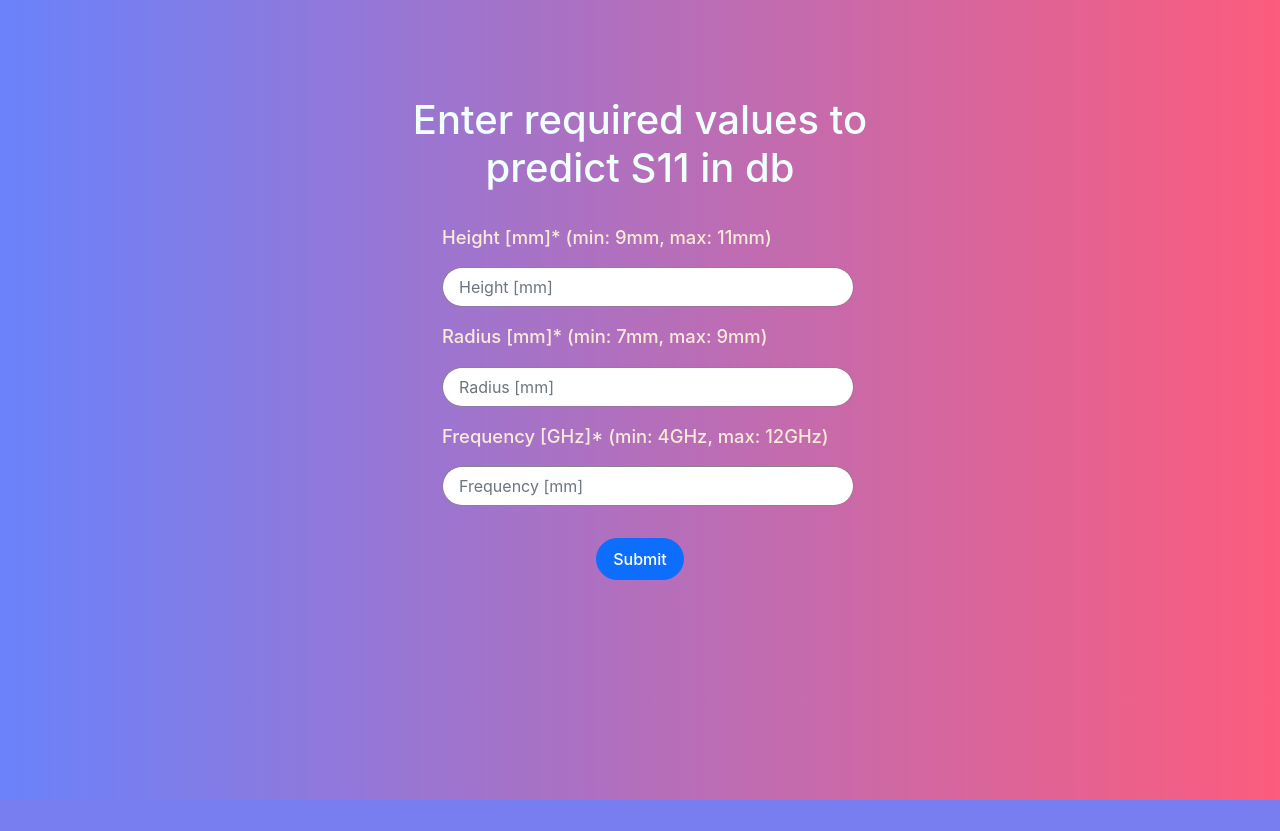
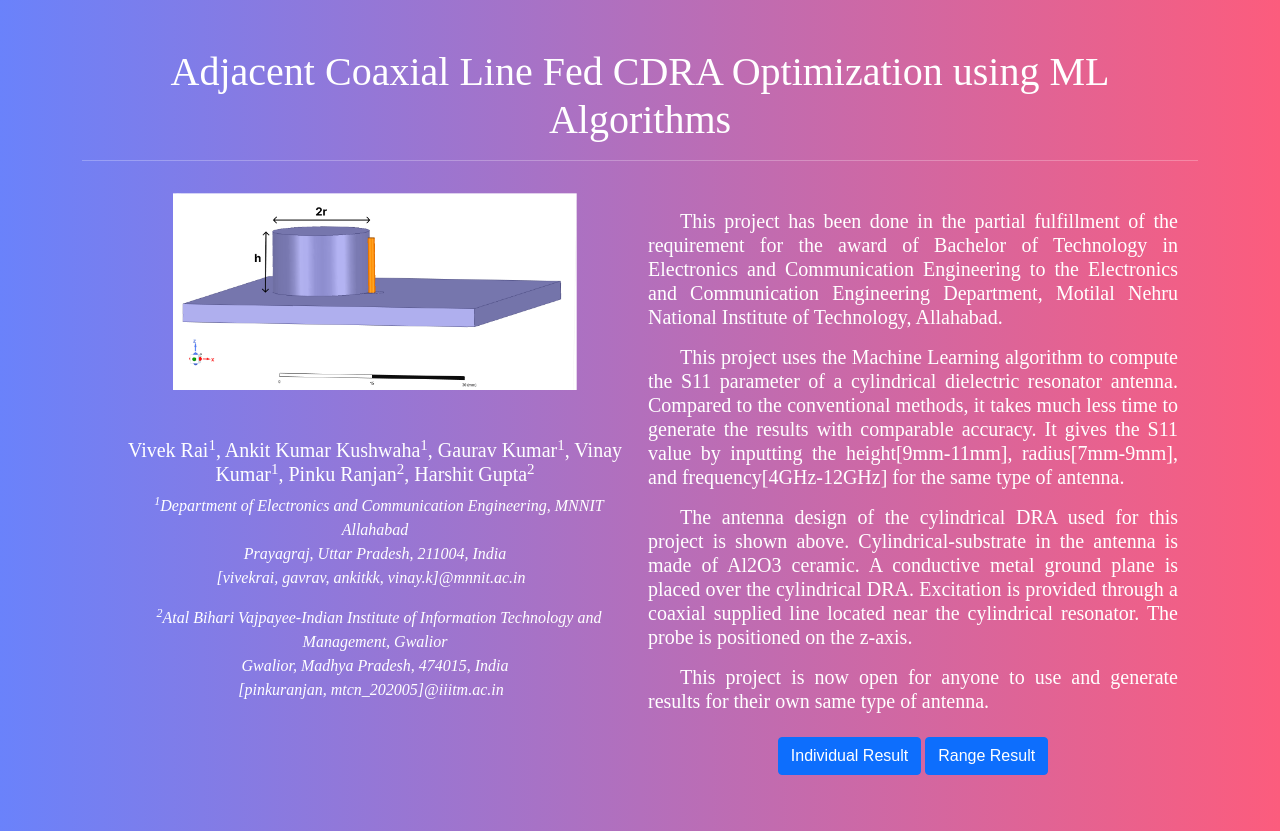
Before and after one commit to gauravk268/AntennaNet, a Flask app: page / in a window 1280 px wide. Before the commit the page ends 800 px from the top, so only its background shows below. Run offline with Flask 2, Linux system fonts and the light colour scheme; parts of the project's set-up code (start-up, migrations or seed data) failed here and were passed over.

Commit message:
added homepage updated route for single and range input

```diff
--- a/app.py
+++ b/app.py
@@ -1,7 +1,8 @@
 # Import libraries
 import numpy as np
-from flask import Flask, request, jsonify, render_template, make_response
+from flask import Flask, request, jsonify, render_template, make_response, url_for
 import pickle
+import os
 import pandas as pd
 
 
@@ -28,15 +29,21 @@ def predict_range(height, radius, freq):
     return final_result
 
 
+# for homepage
+@app.route("/", methods=['GET'])
+def homepage():
+    return render_template("index.html")
+
+
 # for single value
-@app.route("/", methods=['GET','POST'])
-def homepage():
+@app.route("/single", methods=['GET','POST'])
+def single():
     if(request.method=="POST"):
         print(request.form)
         output = predict(request.form["height"], request.form["radius"], request.form["freq"])
-        return render_template("index.html", result=output)
+        return render_template("single_input.html", result=output)
 
-    return render_template("index.html")
+    return render_template("single_input.html")
 
 
 # for range values
--- a/templates/index.html
+++ b/templates/index.html
@@ -20,41 +20,64 @@
 </head>
 
 <body>
-  <div class="container">
-    <div class="input-form container">
-      <h1>Enter required values to predict S11 in db</h1>
-      <form action="/" method="POST">
-        <div class="form-group mb-3">
-          <label>Height [mm]* (min: 9mm, max: 11mm)
-            <input type="text" class="form-control" name="height" placeholder="Height [mm]" required /></label>
+  <div class="container m-5 mx-auto text-white">
+    <h1 class="text-center">Adjacent Coaxial Line Fed CDRA Optimization using ML Algorithms</h3>
+      <hr />
+      <div class="container d-flex">
+        <div class="project-detail p-2">
+          <div class="p container m-2 text-center">
+            <img src="/static/antenna.png" alt="antenna-design">
+            <div class="my-5">
+              <h5>Vivek Rai<sup>1</sup>, Ankit Kumar Kushwaha<sup>1</sup>, Gaurav Kumar<sup>1</sup>, Vinay
+                Kumar<sup>1</sup>, Pinku Ranjan<sup>2</sup>, Harshit Gupta<sup>2</sup></h5>
+              <p><i class="text-italic m-2"><sup>1</sup>Department of Electronics and Communication Engineering, MNNIT
+                  Allahabad<br />
+                  Prayagraj, Uttar Pradesh, 211004, India<br />
+                  [<a href="mailto:vivekrai@mnnit.ac.in">vivekrai</a>, <a href="mailto:gavrav@mnnit.ac.in">gavrav</a>,
+                  <a href="mailto:ankitkk@mnnit.ac.in">ankitkk</a>, <a
+                    href="mailto:vinay.k@mnnit.ac.in">vinay.k</a>]@mnnit.ac.in</i></p>
+              <p><i class="text-italic m-2"><sup>2</sup>Atal Bihari Vajpayee-Indian Institute of Information Technology
+                  and Management, Gwalior<br />
+                  Gwalior, Madhya Pradesh, 474015, India<br />
+                  [<a href="mailto:pinkuranjan@iiitm.ac.in">pinkuranjan</a>, <a
+                    href="mailto:mtcn_202005@iiitm.ac.in">mtcn_202005</a>]@iiitm.ac.in</i></p>
+            </div>
+          </div>
         </div>
-        <div class="form-group mb-3">
-          <label>Radius [mm]* (min: 7mm, max: 9mm)
-            <input type="text" class="form-control" name="radius" placeholder="Radius [mm]" required /></label>
+        <div class="antenna-detail justify-center align-center text-justify p-2">
+          <h5 class="antenna-desc text-white my-4">
+            <p> This project has been done in the partial fulfillment of the
+              requirement for the award of Bachelor of Technology in Electronics and
+              Communication Engineering to the Electronics and Communication Engineering
+              Department, Motilal Nehru National Institute of Technology, Allahabad.</p>
+
+            <p>This project uses the Machine Learning algorithm to compute the S11 parameter of a cylindrical dielectric
+              resonator antenna. Compared to the conventional methods, it takes much less time to generate the results
+              with
+              comparable accuracy. It gives the S11 value by inputting the height[9mm-11mm], radius[7mm-9mm], and
+              frequency[4GHz-12GHz] for the same type of antenna.</p>
+
+            <p>The antenna design of the cylindrical DRA used for this project is shown above. Cylindrical-substrate in
+              the
+              antenna is made of Al2O3 ceramic. A conductive metal ground plane is placed over the cylindrical DRA.
+              Excitation
+              is provided through a coaxial supplied line located near the cylindrical resonator. The probe is
+              positioned on
+              the z-axis.</p>
+
+            <p>This project is now open for anyone to use and generate results for their own same type of antenna.</p>
+          </h5>
+          <button class="btn btn-primary"><a href="/single">Individual Result</a></button>
+          <button class="btn btn-primary"><a href="/range">Range Result</a></button>
         </div>
-        <div class="form-group mb-3">
-          <label>Frequency [GHz]* (min: 4GHz, max: 12GHz)
-            <input type="text" class="form-control" name="freq" placeholder="Frequency [mm]" required /></label>
-        </div>
-        <button class="btn btn-primary" type="submit">
-          Submit
-        </button>
-      </form>
+      </div>
 
-      {% if result %}
-      <div class="alert alert-success" role="alert">
-        S11 db value of antenna for given values is: {{result}}
-      </div>
-      {% endif %}
-    </div>
   </div>
 </body>
 <style>
   body {
     margin: 0;
-    font-family: -apple-system, BlinkMacSystemFont, "Segoe UI", "Roboto", "Oxygen",
-      "Ubuntu", "Cantarell", "Fira Sans", "Droid Sans", "Helvetica Neue",
-      sans-serif;
+    font-family: "Times New Roman", Times, serif;
     -webkit-font-smoothing: antialiased;
     -moz-osx-font-smoothing: grayscale;
     background: #fc5c7d;
@@ -68,95 +91,39 @@
     overflow: hidden;
   }
 
-  body .container {
-    display: grid;
-    justify-content: center;
-    align-content: center;
-    min-height: 700px;
+  body .container {}
+
+  .container .antenna-detail,
+  .container .project-detail {
+    flex: 1;
+    /* border: 2px solid red; */
   }
 
-  div.input-form {
-    max-width: 500px;
+  .container .antenna-detail {
     text-align: center;
-    color: azure;
   }
 
-  div.input-form .alert {
-    font-weight: 500;
+  .project-detail img {
+    width: 80%;
   }
 
-  div.input-form Form {
-    padding: 1.5rem;
-    border-radius: 5px;
-    min-width: 400px;
+  .antenna-detail .antenna-desc {
+    text-indent: 2rem;
+    text-align: justify;
   }
 
-  .input-form label {
-    display: block;
-    text-align: left;
-    padding-left: 1rem;
-    color: antiquewhite;
-    font-weight: 500;
-    font-size: 1.15rem;
+  .container .project-detail a {
+    text-decoration: none;
+    color: white;
   }
 
-  .input-form input {
-    display: block;
-    margin-top: 1rem;
-    height: 2.5rem;
-    border-radius: 200px;
-    border: 1px dotted grey;
-    padding: 0.5rem 1rem;
-    line-height: 1.5rem;
+  button.btn {
+    font-family: Arial, Helvetica, sans-serif;
   }
 
-  .input-form button {
-    border-radius: 200px;
-    padding: 0.5rem 1rem;
-    font-weight: 500;
-    margin-top: 1rem;
-  }
-
-  div.input-form {
-    max-width: 500px;
-    text-align: center;
-    color: azure;
-  }
-
-  div.input-form .alert {
-    font-weight: 500;
-  }
-
-  div.input-form Form {
-    padding: 1.5rem;
-    border-radius: 5px;
-    min-width: 400px;
-  }
-
-  .input-form label {
-    display: block;
-    text-align: left;
-    padding-left: 1rem;
-    color: antiquewhite;
-    font-weight: 500;
-    font-size: 1.15rem;
-  }
-
-  .input-form input {
-    display: block;
-    margin-top: 1rem;
-    height: 2.5rem;
-    border-radius: 200px;
-    border: 1px dotted grey;
-    padding: 0.5rem 1rem;
-    line-height: 1.5rem;
-  }
-
-  .input-form button {
-    border-radius: 200px;
-    padding: 0.5rem 1rem;
-    font-weight: 500;
-    margin-top: 1rem;
+  button.btn a {
+    text-decoration: none;
+    color: white;
   }
 </style>
 
```
Also changed, not shown: templates/single_input.html (added, +163 -0 lines), static/antenna.png (added).
